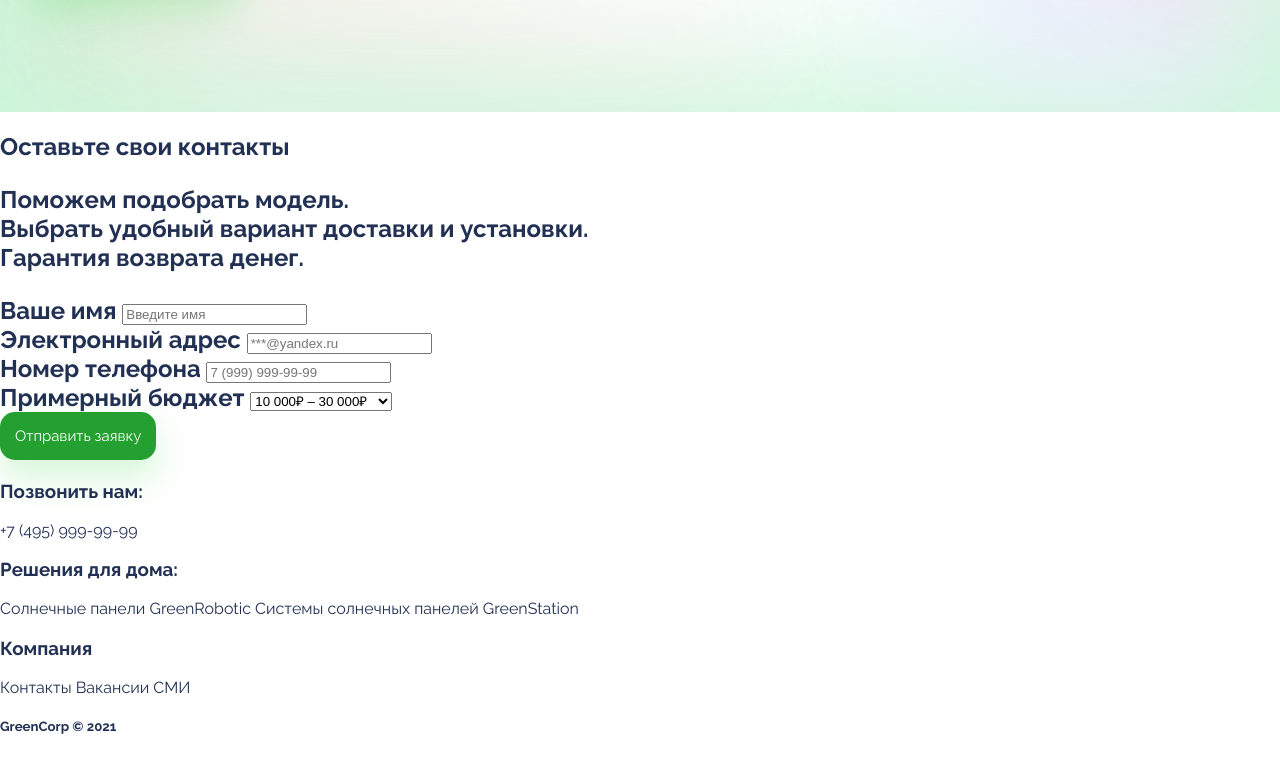
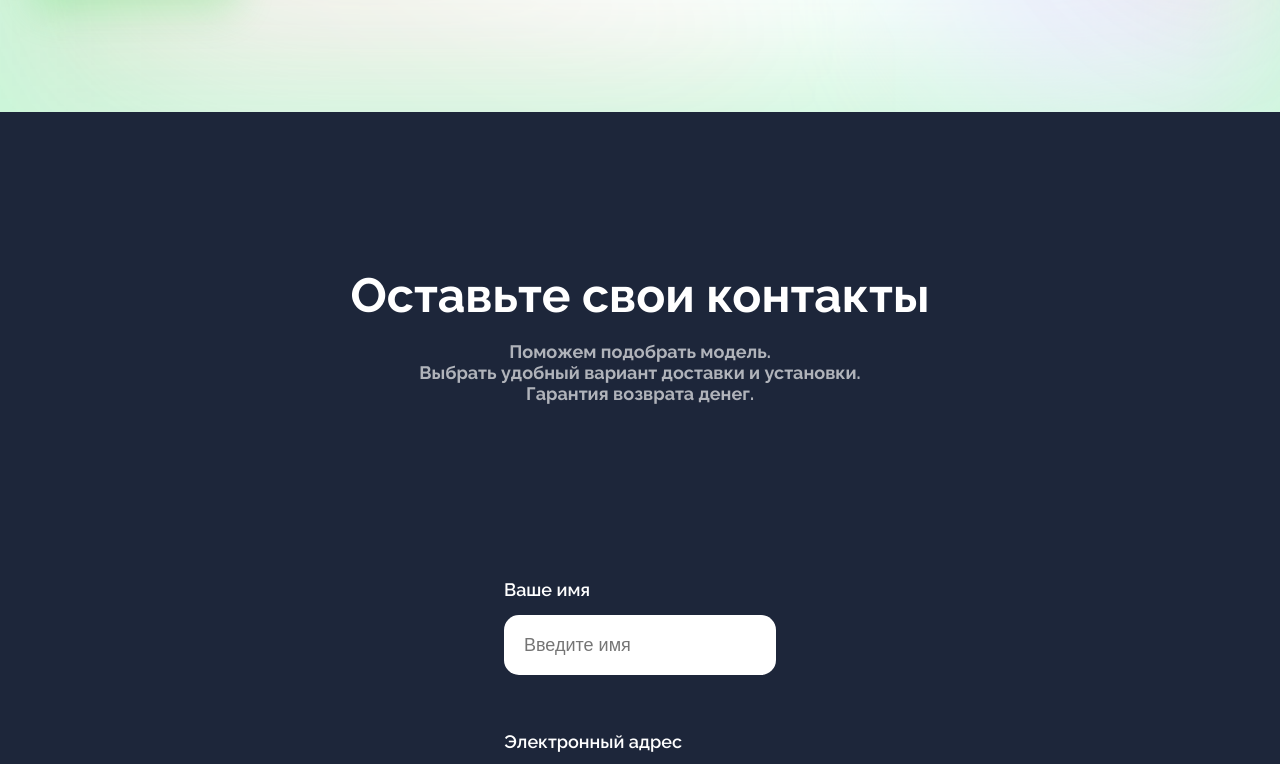
Before and after one commit to Anna-Uzenyuk/green-corp-landing, a plain HTML site: page green-corp-landing/index.html in a window 1280 px wide. Shown: the part 709-1473 px from the top of the page. Drawn offline with Linux system fonts and the light colour scheme.

Commit message:
Update main.css

```diff
--- a/green-corp-landing/main.css
+++ b/green-corp-landing/main.css
@@ -75,3 +75,98 @@ body {
     background-position: center;
     background-size: cover;
   }
+  .form__container {
+      width: 550px;
+  }
+  .form {
+    background-color: #1D263A;
+    color: #fff;
+    padding-top: 115px;
+    padding-bottom: 115px;
+    text-align: center;
+    display: flex;
+    align-items: center;
+    justify-content: center;
+  }
+  .form h1{
+    font-size: 48px;
+  }
+  .form p {
+  opacity: 0.65;
+  font-size: 18px;
+  }
+  .form__group{
+    display: flex;
+    flex-direction: column;
+    text-align: left;
+  }
+  .form form {
+    display: grid;
+    grid-gap: 20px;
+    margin-top:60px;
+  }
+  .form label{
+    font-size:18px;
+    font-weight:600;
+    margin-bottom:15px;
+  }
+  .form input{
+    font-size:18px;
+    color:#213053;
+    height:60px;
+    padding: 0 20px 0 20px;
+    border-radius:15px;
+    border: none;
+  }
+  .form select{
+    font-size:18px;
+    color:#213053;
+    height:60px;
+    padding: 0 20px 0 20px;
+    border-radius:15px;
+    border: none;
+  }
+  .form__submit{
+    font-size:18px;
+    font-weight:600;
+    margin-top: 40px;
+  }
+  select {
+    appearance: none;
+  }
+  input {
+    outline: none;
+  }
+button:hover{
+  background-color: #f6980c;
+  box-shadow: 0 16px 36px rgba(246 152 12 / 20%);
+  transition: background-color, color 0.3s ease-in;
+}
+footer {
+padding: 90px 20px 90px 20px;
+font-size: 16px;
+font-weight:600;
+}
+.footer__container {
+  display: flex;
+  align-items: center;
+  justify-content: center;
+}
+.footer_copyright h5 {
+  margin-top: 40px;
+  text-align: center;
+  opacity: 0.5;
+}
+.footer__group{
+  padding-right: 80px;
+}
+.footer__group h3{
+  font-size: 16px;
+  opacity: 0.7;
+  margin-bottom: 30px;
+}
+.footer__links {
+  display: flex;
+  flex-direction: column;
+  padding-bottom: 15px;
+}
```
